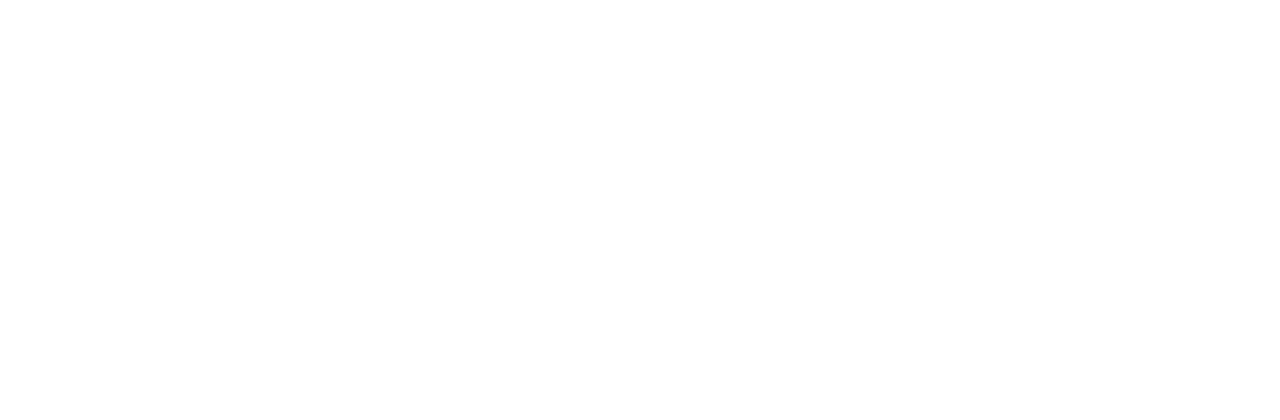
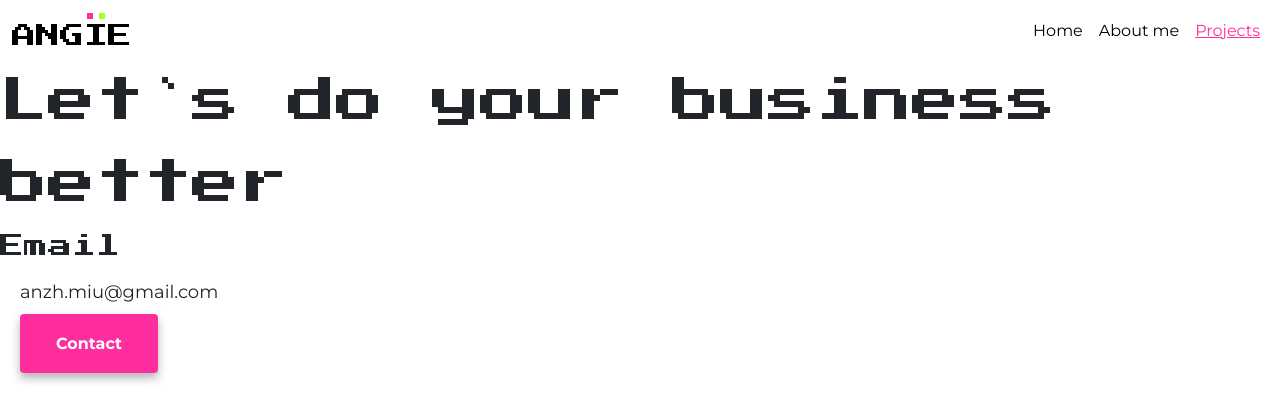
Before and after one commit to Ordrwams/Portfolio, a plain HTML site: page contact.html in a window 1280 px wide. Drawn offline with nearby package versions, Linux system fonts and the light colour scheme.

Commit message:
Content to contact.html

```diff
--- a/contact.html
+++ b/contact.html
@@ -24,5 +24,46 @@
     ></script>
     <title>Contact</title>
   </head>
-  <body></body>
+  <body>
+    <nav class="navbar navbar-expand-lg">
+      <div class="container-fluid">
+        <a class="navbar-brand" href="#"
+          ><img src="images/logo.png" alt=""
+        /></a>
+        <button
+          class="navbar-toggler"
+          type="button"
+          data-bs-toggle="collapse"
+          data-bs-target="#navbarNav"
+          aria-controls="navbarNav"
+          aria-expanded="false"
+          aria-label="Toggle navigation"
+        >
+          <span class="navbar-toggler-icon"
+            ><img src="images/ci_hamburger.svg" alt=""
+          /></span>
+        </button>
+        <div
+          class="collapse navbar-collapse justify-content-end"
+          id="navbarNav"
+        >
+          <ul class="navbar-nav">
+            <li class="nav-item">
+              <a class="nav-link" aria-current="page" href="index.html">Home</a>
+            </li>
+            <li class="nav-item">
+              <a class="nav-link" href="about.html">About me</a>
+            </li>
+            <li class="nav-item">
+              <a class="nav-link active" href="projects.html">Projects</a>
+            </li>
+          </ul>
+        </div>
+      </div>
+    </nav>
+    <h1>Let`s do your business better</h1>
+    <h4>Email</h4>
+    <p>anzh.miu@gmail.com</p>
+    <a href="mailto:anzh.miu@gmail.com" class="contact-link">Contact</a>
+  </body>
 </html>
```
